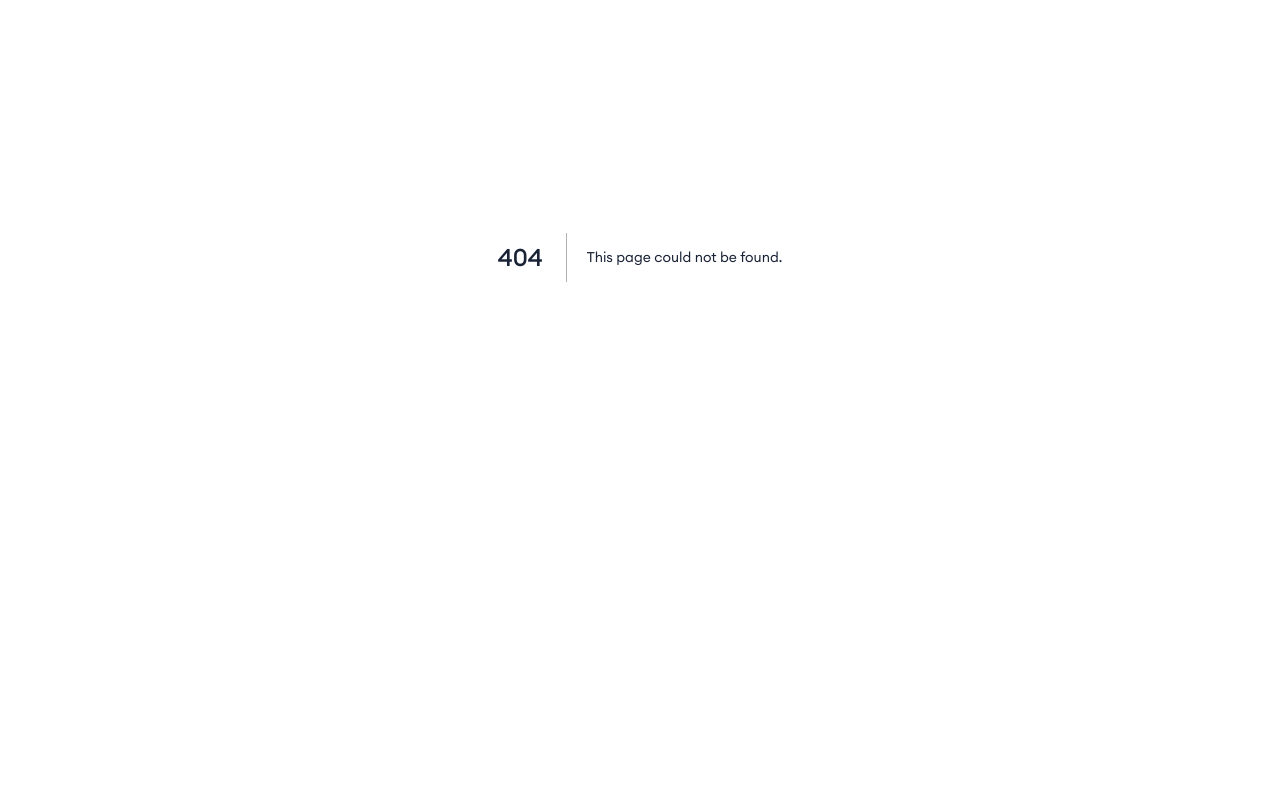
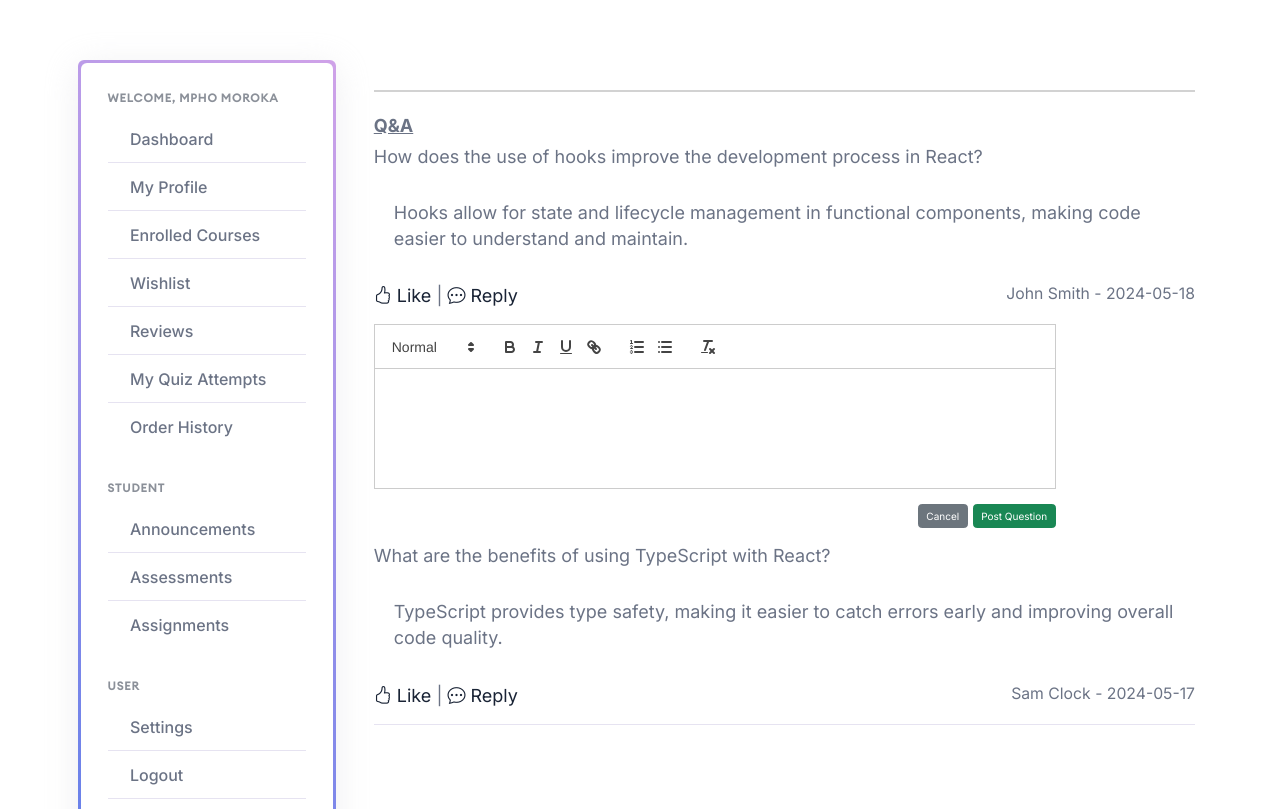
Before and after one commit to shahzeb-ui/WebParam-Param-LMS-Student, a Next.js app: page /discussions in a window 1280 px wide. Before the commit this address had no page. Shown: the part 143-952 px from the top of the page. Before the commit the page ends 800 px from the top, so only its background shows below. Built offline with nearby package versions, Linux system fonts and the light colour scheme; a web font is replaced by a local one.

Commit message:
needs work

```diff
--- /dev/null
+++ b/app/(protected)/discussions/dustent-discussion/page.tsx
@@ -0,0 +1,83 @@
+"use client";
+
+import { usePathname } from "next/navigation";
+import SidebarData from "@/data/dashboard/student/siderbar.json";
+
+const DiscussionDashboardSidebar = () => {
+  const path = usePathname();
+  return (
+    <>
+      <div className="rbt-default-sidebar sticky-top rbt-shadow-box rbt-gradient-border">
+        <div className="inner">
+          <div className="content-item-content">
+            <div className="rbt-default-sidebar-wrapper">
+              <div className="section-title mb--20">
+                <h6 className="rbt-title-style-2">Welcome, Mpho Moroka</h6>
+              </div>
+              <nav className="mainmenu-nav">
+                <ul className="dashboard-mainmenu rbt-default-sidebar-list">
+                  {SidebarData &&
+                    SidebarData.siderbar.slice(0, 7).map((data, index) => (
+                      <li className="nav-item" key={index} role="presentation">
+                        <a
+                          className={`${path === data.link ? "active" : ""}`}
+                          href={data.link}
+                        >
+                          <i className={data.icon} />
+                          <span>{data.text}</span>
+                        </a>
+                      </li>
+                    ))}
+                </ul>
+              </nav>
+
+              <div className="section-title mt--40 mb--20">
+                <h6 className="rbt-title-style-2">Student</h6>
+              </div>
+
+              <nav className="mainmenu-nav">
+                <ul className="dashboard-mainmenu rbt-default-sidebar-list">
+                  {SidebarData &&
+                    SidebarData.siderbar.slice(9, 12).map((data, index) => (
+                      <li key={index}>
+                        <a
+                          href={data.link}
+                          className={`${path === data.link ? "active" : ""}`}
+                        >
+                          <i className={data.icon} />
+                          <span>{data.text}</span>
+                        </a>
+                      </li>
+                    ))}
+                </ul>
+              </nav>
+
+              <div className="section-title mt--40 mb--20">
+                <h6 className="rbt-title-style-2">User</h6>
+              </div>
+
+              <nav className="mainmenu-nav">
+                <ul className="dashboard-mainmenu rbt-default-sidebar-list">
+                  {SidebarData &&
+                    SidebarData.siderbar.slice(7, 10).map((data, index) => (
+                      <li key={index}>
+                        <a
+                          href={data.link}
+                          className={`${path === data.link ? "active" : ""}`}
+                        >
+                          <i className={data.icon} />
+                          <span>{data.text}</span>
+                        </a>
+                      </li>
+                    ))}
+                </ul>
+              </nav>
+            </div>
+          </div>
+        </div>
+      </div>
+    </>
+  );
+};
+
+export default DiscussionDashboardSidebar;
--- /dev/null
+++ b/app/(protected)/discussions/layout.tsx
@@ -0,0 +1,7 @@
+export default function DiscussionLayout({
+  children,
+}: {
+  children: React.ReactNode;
+}) {
+  return <div>{children}</div>;
+}
--- /dev/null
+++ b/app/(protected)/discussions/page.tsx
@@ -0,0 +1,28 @@
+import StudentDiscussions from "@/ui/discussions/student-discussion.tsx/discussions";
+import DiscussionDashboardSidebar from "./dustent-discussion/page";
+
+const StudentCourse = () => {
+  return (
+    <>
+      <div className="mt-1-mr">
+        <div className="container">
+          <div className="row">
+            <div className="col-lg-16">
+              <div className="row g-5">
+                <div className="col-lg-3">
+                  <DiscussionDashboardSidebar />
+                </div>
+
+                <div className="col-lg-9">
+                  <StudentDiscussions />
+                </div>
+              </div>
+            </div>
+          </div>
+        </div>
+      </div>
+    </>
+  );
+};
+
+export default StudentCourse;
--- /dev/null
+++ b/ui/discussions/student-discussion.tsx/discussions.tsx
@@ -0,0 +1,88 @@
+"use client";
+
+import { useState } from "react";
+import dynamic from "next/dynamic";
+const ReactQuill = dynamic(() => import("react-quill"), { ssr: false });
+
+const StudentDiscussions = () => {
+  const [body, setBody] = useState("");
+
+  const handleChange = (value: any) => {
+    console.log("handle change: ", value);
+    setBody(value);
+  };
+
+  return (
+    <div className="container mt-5 pb-5">
+      <hr className="custom-line-break-1" />
+      <label className="form-label fw-bold underline-2">Q&A</label>
+
+      <div className="mb-4">
+        <p>
+          How does the use of hooks improve the development process in React?
+        </p>
+        <p style={{ marginLeft: "20px" }}>
+          Hooks allow for state and lifecycle management in functional
+          components, making code easier to understand and maintain.
+        </p>
+
+        <div className="d-flex justify-content-between">
+          <div>
+            <a href="#">
+              <i className="bi bi-hand-thumbs-up"></i> Like
+            </a>{" "}
+            |{" "}
+            <a href="#">
+              <i className="bi bi-chat-dots"></i> Reply
+            </a>
+          </div>
+          <div className="small">
+            <span>John Smith</span> - <span>2024-05-18</span>
+          </div>
+        </div>
+        <div className="row">
+          <div className="col-md-10 mt-4 mb-2">
+            <ReactQuill
+              theme="snow"
+              value={body}
+              onChange={handleChange}
+              className="custom-quill-1"
+            />
+          </div>
+        </div>
+
+        <div className="row mt-3">
+          <div className="col-md-10 d-flex justify-content-end">
+            <button className="btn btn-secondary me-2">Cancel</button>
+            <button className="btn btn-success">Post Question</button>
+          </div>
+        </div>
+      </div>
+
+      <div className="mb-4">
+        <p>What are the benefits of using TypeScript with React?</p>
+        <p style={{ marginLeft: "20px" }}>
+          TypeScript provides type safety, making it easier to catch errors
+          early and improving overall code quality.
+        </p>
+        <div className="d-flex justify-content-between">
+          <div>
+            <a href="#">
+              <i className="bi bi-hand-thumbs-up"></i> Like
+            </a>{" "}
+            |{" "}
+            <a href="#">
+              <i className="bi bi-chat-dots"></i> Reply
+            </a>
+          </div>
+          <div className="small">
+            <span>Sam Clock</span> - <span>2024-05-17</span>
+          </div>
+        </div>
+        <hr className="mt-4" />
+      </div>
+    </div>
+  );
+};
+
+export default StudentDiscussions;
```
